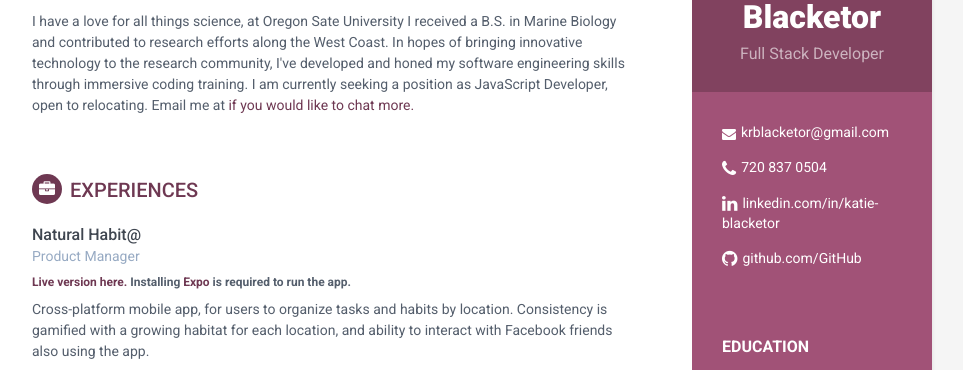
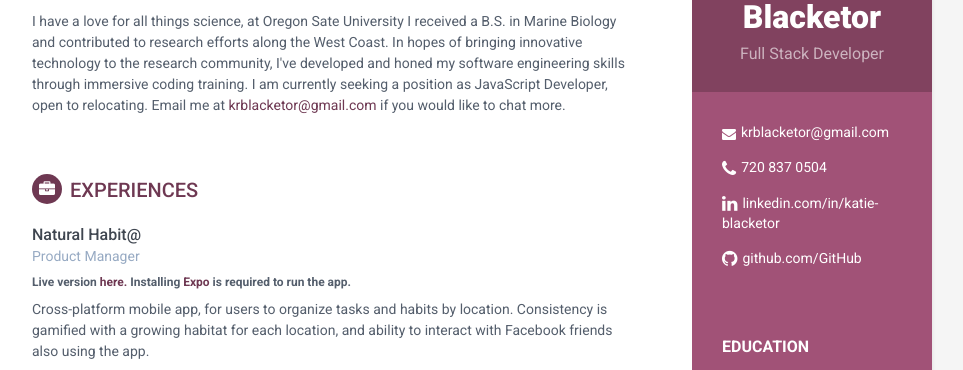
Before and after one commit to blackeka/blackeka.github.io, a Jekyll site: the page built from index.html, in a window 1280 px wide. Shown: the part 244-614 px from the top of the page, without its empty margins (188-1151 px from the left). Built offline with Jekyll 4.4.1, drawn with Linux system fonts in a browser that asks for light colours.

```diff
--- a/_includes/career-profile.html
+++ b/_includes/career-profile.html
@@ -3,7 +3,7 @@
 <div class="summary">
     <p>I am a full stack developer specializing in JavaScript. I enjoy working with a range of technologies across the stack to create single-page web apps. I have expertise in ES6, React, React Native, Redux, building servers with Node and Express, SQL and NoSQL databases. While I love the challenge of creating something from nothing, I enthusiastically embrace learning new technologies as well as the challenge of diving into legacy code.</p>
 
-    <p>I have a love for all things science, at Oregon Sate University I received a B.S. in Marine Biology and contributed to research efforts along the West Coast. In hopes of bringing innovative technology to the research community, I've developed and honed my software engineering skills through immersive coding training. I am currently seeking a position as JavaScript Developer, open to relocating. Email me at <a href="#" target="krblacketor@gmail.com"> if you would like to chat more.</p>
+    <p>I have a love for all things science, at Oregon Sate University I received a B.S. in Marine Biology and contributed to research efforts along the West Coast. In hopes of bringing innovative technology to the research community, I've developed and honed my software engineering skills through immersive coding training. I am currently seeking a position as JavaScript Developer, open to relocating. Email me at <a href="mailto: {{site.email}}">{{site.email}}</a> if you would like to chat more.</p>
 </div><!--//summary-->
 </section><!--//section-->
 <!--
```
